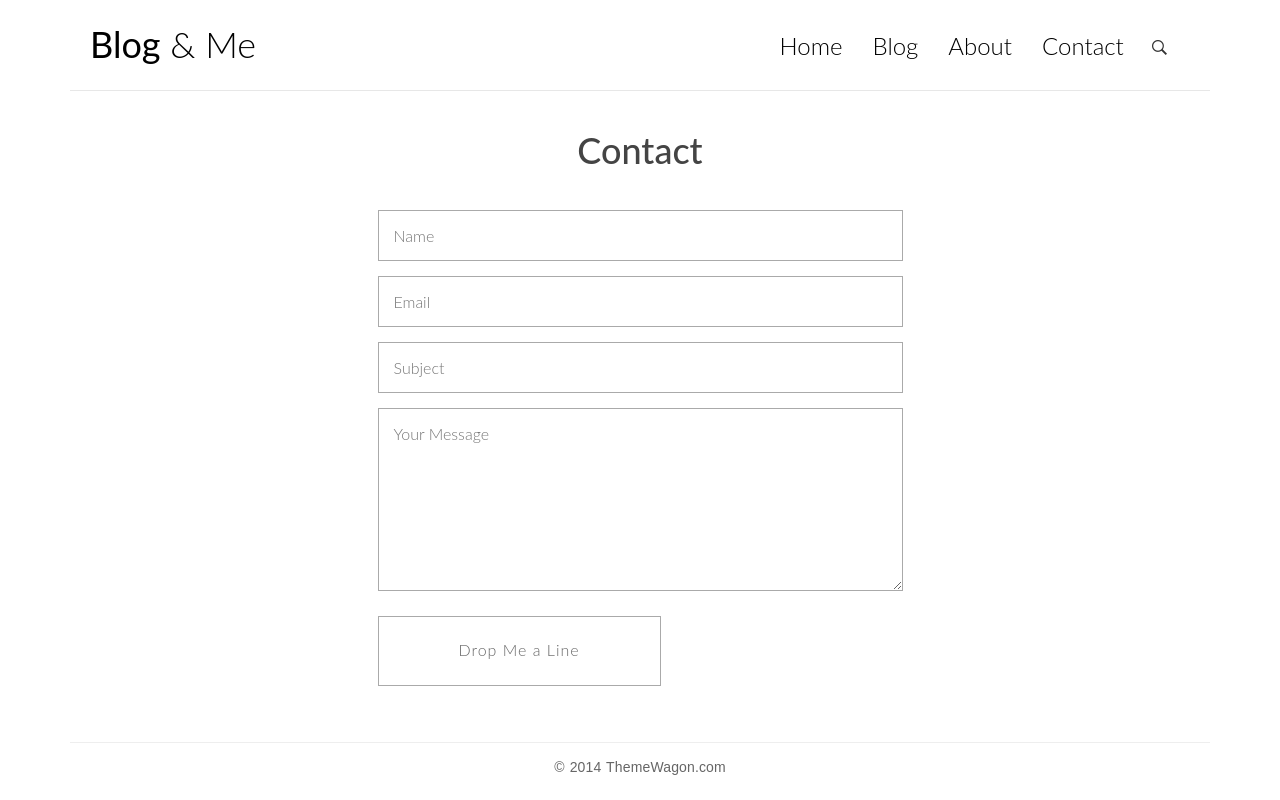
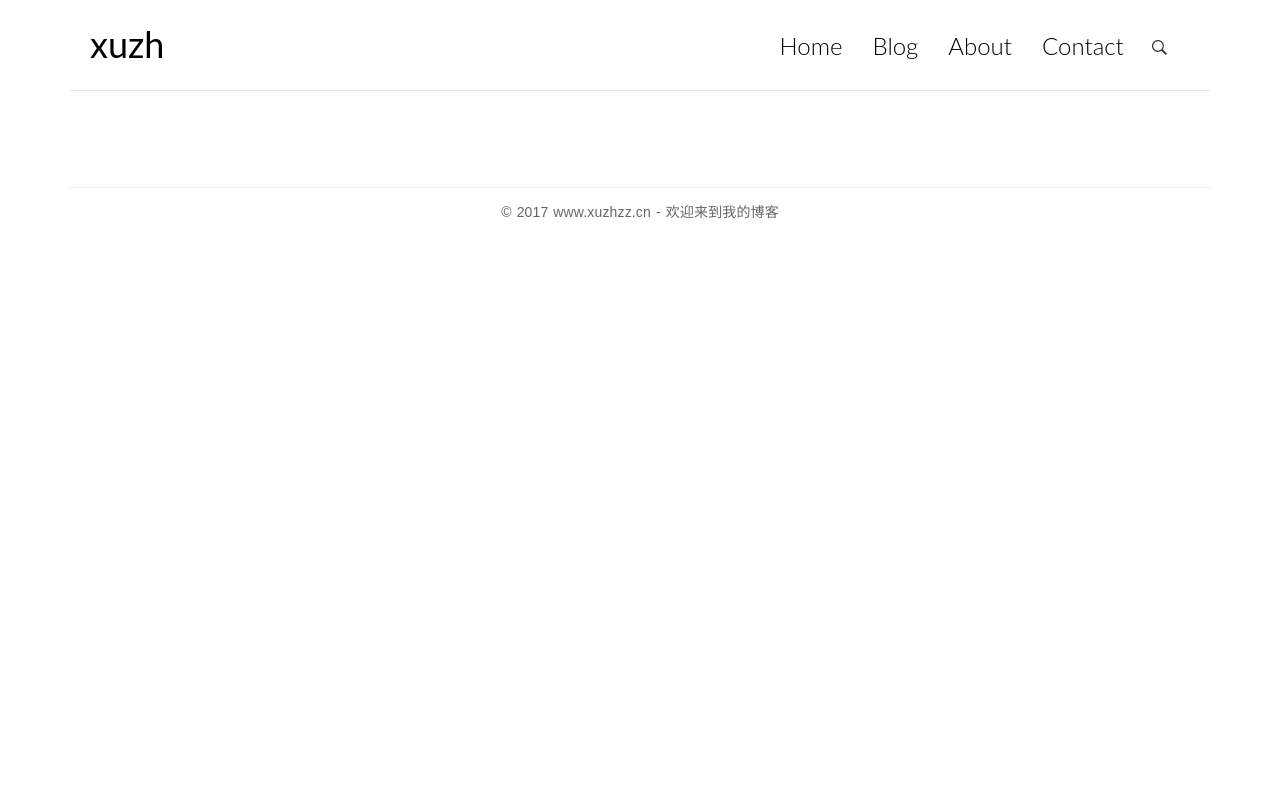
Before and after one commit to xuzhzz/DjangoBlog, a Django app: page /contact/ in a window 1280 px wide. Run offline with Django 3.2, Linux system fonts and the light colour scheme; some libraries are stand-ins or nearby versions.

Commit message:
修改细节

```diff
--- a/templates/blog/about.html
+++ b/templates/blog/about.html
@@ -11,8 +11,6 @@
                             <figure class="img-responsive-center">
                                 <img class="img-responsive" src="{% static 'blog/img/me.jpg' %}" alt="Developer Image">
                             </figure>
-                            <p>SYSU</p>
-                            <p>xuzh</p>
                             <div class="height-40px"></div>
                             <h2 class="title text-center">Social</h2>
                             <ul class="social">
--- a/templates/blog/contact.html
+++ b/templates/blog/contact.html
@@ -2,7 +2,7 @@
 {% block div %}
     <div class="content-body">
         <div class="container">
-            <div class="row">
+            <div class="row"><!--
                 <main class="col-md-12">
                     <h1 class="page-title">Contact</h1>
                     <article class="post">
@@ -18,11 +18,11 @@
                                         <button class="btn-send btn-5 btn-5b ion-ios-paperplane">
                                             <span>Drop Me a Line</span></button>
                                     </div>
-                                </div>    <!-- row -->
+                                </div>
                             </form>
                         </div>
                     </article>
-                </main>
+                </main> -->
             </div>
         </div>
     </div>
--- a/templates/blog/fulwidBase.html
+++ b/templates/blog/fulwidBase.html
@@ -2,7 +2,7 @@
 {% load staticfiles %}
 <html>
 <head>
-    <title>MyBlog</title>
+    <title>xuzh 的个人博客</title>
 
     <!-- meta -->
     <meta charset="UTF-8">
@@ -28,7 +28,7 @@
         <div class="row">
             <div class="col-md-4 col-sm-5 col-xs-8">
                 <div class="logo">
-                    <h1><a href="index.html"><b>Blog</b> &amp; Me</a></h1>
+                    <h1><a href="index.html"><b>xuzh</a></h1>
                 </div>
             </div><!-- col-md-4 -->
             <div class="col-md-8 col-sm-7 col-xs-4">
@@ -67,7 +67,7 @@
     <div class="container">
         <div class="row">
             <div class="col-md-12">
-                <p class="copyright">&copy; 2014 ThemeWagon.com</p>
+                <p class="copyright">&copy; 2017 www.xuzhzz.cn - 欢迎来到我的博客</p>
             </div>
         </div>
     </div>
@@ -78,10 +78,10 @@
     <button type="button" class="overlay-close"><span class="ion-ios-close-empty"></span></button>
     <nav>
         <ul>
-            <li><a href="index.html">Home</a></li>
-            <li><a href="full-width.html">Blog</a></li>
-            <li><a href="about.html">About</a></li>
-            <li><a href="contact.html">Contact</a></li>
+            <li><a href="{% url 'blog:index' %}">Home</a></li>
+            <li><a href="{% url 'blog:fulwidpost' %}">Blog</a></li>
+            <li><a href="{% url 'blog:about' %}">About</a></li>
+            <li><a href="{% url 'blog:contact' %}">Contact</a></li>
         </ul>
     </nav>
 </div>
```
Also changed, not shown: templates/blog/base.html (+7 -9 lines).
